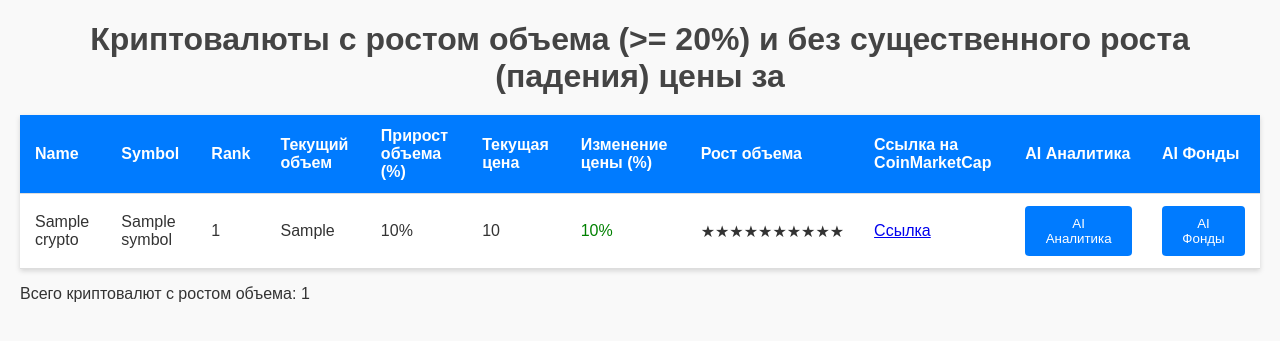
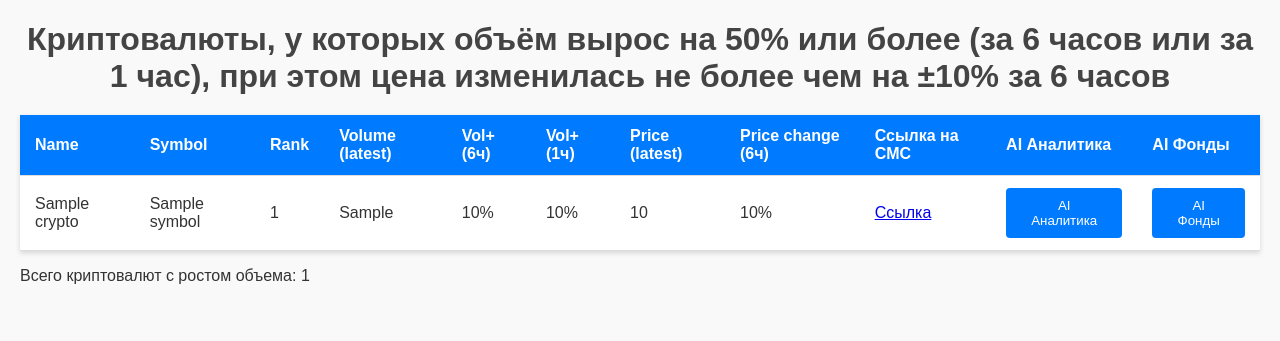
Before and after one commit to JacobJanuary/CryptoAnal, a Flask app: template templates/index.html in a window 1280 px wide. Shown: the top 341 px of the page. Run offline with Flask 3, Linux system fonts and the light colour scheme; the template is opened without the code that fills it: most values are stand-ins (such as "Sample title", 1, 10 or a date in 2020); some libraries are stand-ins or nearby versions.

Commit message:
3.1 новая логика работы - выводим если за 6 часов рост объема более 50% или за час более 50%

```diff
--- a/app.py
+++ b/app.py
@@ -121,63 +121,104 @@ def index():
                 FROM coins_volume_stats
                 WHERE coin_id = %s
                 ORDER BY datetime DESC
-                LIMIT 6
+                LIMIT 7
             ''', (coin_id,))
             volume_data = cur.fetchall()
 
-            if len(volume_data) >= 2:
-                periods_of_growth = 0
-                time_of_growth = timedelta(0)
-                total_volume_increase_percentage = 0
+            # Если вообще нет записей — пропускаем
+            if not volume_data:
+                continue
 
-                for i in range(1, len(volume_data)):
-                    prev_volume, prev_datetime = volume_data[i][1], volume_data[i][0]
-                    curr_volume, curr_datetime = volume_data[i - 1][1], volume_data[i - 1][0]
+            # ---------------------------------------------------
+            # 1) Функция поиска "объёма N часов назад" (fallback 6->5->4->3->2->1)
+            #    Аналогично сделаем и для цены.
+            # ---------------------------------------------------
+            def get_old_value(data, idx=1):
+                """
+                Ищем "старое" значение volume/price n часов назад,
+                при этом пытаемся взять 6, потом 5, 4 и т.д. если не хватает строк.
+                Если нет данных даже на 1 час, вернётся None.
 
-                    # Проверяем, что даты не None
-                    if prev_datetime and curr_datetime:
-                        time_diff = datetime.fromisoformat(str(curr_datetime)) - datetime.fromisoformat(
-                            str(prev_datetime))
-                    else:
-                        time_diff = timedelta(0)
+                Параметр idx=1 говорит: "пытаемся взять 6" (т. е. data[6]),
+                но если len(data) <= 6, пробуем 5, 4... 1.
+                """
+                for hours_back in range(6, 0, -1):
+                    if len(data) > hours_back:
+                        return data[hours_back][idx]  # volume или price
+                return None
 
-                    if prev_volume and curr_volume and curr_volume > prev_volume:
-                        periods_of_growth += 1
-                        time_of_growth += time_diff
+            # ---------------------------------------------------
+            # 2) Расчёт объёмного роста за 6 часов (fallback)
+            # ---------------------------------------------------
+            latest_volume = volume_data[0][1]  # свежий volume
+            old_volume_6h = get_old_value(volume_data, idx=1)  # volume X часов назад
 
-                        increase_percentage = ((curr_volume - prev_volume) / prev_volume) * 100
-                        total_volume_increase_percentage += increase_percentage
+            if old_volume_6h is not None and old_volume_6h != 0:
+                volume_increase_6h = ((latest_volume - old_volume_6h) / old_volume_6h) * 100
+            else:
+                volume_increase_6h = None
 
-                average_volume_increase_percentage = (
-                    total_volume_increase_percentage / periods_of_growth if periods_of_growth > 0 else 0
-                )
+            # ---------------------------------------------------
+            # 3) Расчёт объёмного роста за 1 час
+            #    (тут нет fallback: нужен хотя бы 1 предыдущий час — data[1])
+            # ---------------------------------------------------
+            if len(volume_data) > 1:
+                one_hour_volume = volume_data[1][1]
+                if one_hour_volume and one_hour_volume != 0:
+                    volume_increase_1h = ((latest_volume - one_hour_volume) / one_hour_volume) * 100
+                else:
+                    volume_increase_1h = None
+            else:
+                volume_increase_1h = None
 
-                if volume_data and len(volume_data) >= 2:
-                    # Если значения уже datetime:
-                    time_difference_global = volume_data[0][0] - volume_data[1][0]
-                else:
-                    time_difference_global = timedelta(0)
+            # ---------------------------------------------------
+            # 4) Расчёт изменения цены за 6 часов (по тому же принципу fallback)
+            # ---------------------------------------------------
+            latest_price = volume_data[0][2]
+            old_price_6h = get_old_value(volume_data, idx=2)
 
-                latest_volume, latest_price = volume_data[0][1], volume_data[0][2]
-                previous_volume, previous_price = volume_data[1][1], volume_data[1][2]
+            if old_price_6h is not None and old_price_6h != 0:
+                price_change_6h = ((latest_price - old_price_6h) / old_price_6h) * 100
+            else:
+                price_change_6h = None
 
-                if all(v is not None for v in (previous_volume, latest_volume, latest_price)):
-                    volume_increase = ((latest_volume - previous_volume) / previous_volume) * 100
-                    price_change = ((latest_price - previous_price) / previous_price) * 100
+            # ---------------------------------------------------
+            # 5) Проверяем условия отбора:
+            #    (A) 6h volume >= 50% ИЛИ 1h volume >= 50%
+            #    И 6h price change <= 10% (по модулю)
+            # ---------------------------------------------------
+            #  -- Если не можем посчитать price_change_6h, считаем что монету пропускаем,
+            #     т.к. неизвестна цена, нет смысла выводить (ведь "и при этом" часть невыполнима).
+            #  -- Аналогично, если нет volume_increase_6h и нет volume_increase_1h,
+            #     то тоже пропускаем.
+            # ---------------------------------------------------
+            if price_change_6h is None:
+                continue  # нет цены 6 часов назад — пропускаем
 
-                    if volume_increase >= 20 and abs(price_change) <= 10:
-                        crypto_data_to_display.append({
-                            "name": coin[1],
-                            "symbol": coin[2],
-                            "rank": coin[3],
-                            "current_volume": format_volume(latest_volume),
-                            "volume_increase": volume_increase,
-                            "current_price": format_price(latest_price),
-                            "price_change": price_change,
-                            "periods_of_growth": min(periods_of_growth, 5),
-                            "time_of_growth": time_of_growth,
-                            "average_volume_increase_percentage": average_volume_increase_percentage
-                        })
+            abs_price_change_6h = abs(price_change_6h)
+
+            # Логика по объёму: нужно, чтобы хотя бы одно из значений >= 50
+            condition_volume = False
+
+            if volume_increase_6h is not None and volume_increase_6h >= 50:
+                condition_volume = True
+            if volume_increase_1h is not None and volume_increase_1h >= 50:
+                condition_volume = True
+
+            # Логика по цене: цена менялась не более чем на 10% за 6ч
+            condition_price = (abs_price_change_6h <= 10)
+
+            if condition_volume and condition_price:
+                crypto_data_to_display.append({
+                    "name": coin[1],
+                    "symbol": coin[2],
+                    "rank": coin[3],
+                    "current_volume": format_volume(latest_volume),
+                    "volume_increase_6h": volume_increase_6h if volume_increase_6h is not None else 0,
+                    "volume_increase_1h": volume_increase_1h if volume_increase_1h is not None else 0,
+                    "current_price": format_price(latest_price),
+                    "price_change_6h": price_change_6h,
+                })
 
         if request.method == "POST":
             name = request.form.get("name")
--- a/templates/index.html
+++ b/templates/index.html
@@ -7,11 +7,11 @@
     <script src="{{ url_for('static', filename='main.js') }}"></script>
 </head>
 <body>
-<h1>Криптовалюты с ростом объема (>= 20%) и без существенного роста (падения) цены за
-    {% if time_difference %}{% if time_difference.days > 0 %}{{ time_difference.days }} дн. {% endif %}
-    {% if time_difference.seconds // 3600 > 0 %}{{ time_difference.seconds // 3600 }} ч. {% endif %}
-    {% if (time_difference.seconds % 3600) // 60 > 0 %}{{ (time_difference.seconds % 3600) // 60 }} мин.{% endif %}
-    {% else %}недостаточно данных{% endif %}</h1>
+<h1>
+    Криптовалюты, у которых объём вырос на 50% или более
+    (за 6 часов или за 1 час),
+    при этом цена изменилась не более чем на ±10% за 6 часов
+</h1>
 {% if crypto_data %}
 <div id="table-container">
     <table id="cryptoTable">
@@ -20,12 +20,15 @@
         <th data-type="string">Name</th>
         <th data-type="string">Symbol</th>
         <th data-type="number">Rank</th>
-            <th data-type="number">Текущий объем</th>
-            <th data-type="percent">Прирост объема (%)</th>
-            <th data-type="number">Текущая цена</th>
-            <th data-type="percent">Изменение цены (%)</th>
-            <th>Рост объема</th>
-            <th>Ссылка на CoinMarketCap</th>
+        <th data-type="number">Volume (latest)</th>
+        <!-- Новый столбец: рост за 6 часов -->
+        <th data-type="percent">Vol+ (6ч)</th>
+        <!-- Новый столбец: рост за 1 час -->
+        <th data-type="percent">Vol+ (1ч)</th>
+        <th data-type="number">Price (latest)</th>
+        <!-- Новый столбец: изменение цены за 6 часов -->
+        <th data-type="percent">Price change (6ч)</th>
+        <th>Ссылка на CMC</th>
         <th>AI Аналитика</th>
         <th>AI Фонды</th>
         </tr>
@@ -37,20 +40,19 @@
         <td>{{ crypto.symbol }}</td>
         <td>{{ crypto.rank }}</td>
         <td>{{ crypto.current_volume }}</td>
-            <td>{{ crypto.volume_increase|round(2) }}%</td>
+        <td>{{ crypto.volume_increase_6h|round(2) }}%</td>
+        <td>{{ crypto.volume_increase_1h|round(2) }}%</td>
         <td>{{ crypto.current_price }}</td>
-            <td class="{% if crypto.price_change > 0 %}positive-change{% elif crypto.price_change < 0 %}negative-change{% endif %}">{{ crypto.price_change|round(2) }}%</td>
+        <td>{{ crypto.price_change_6h|round(2) }}%</td>
         <td>
-                <div class="tooltip">
-                    {% for i in range(crypto.periods_of_growth) %}★{% endfor %}
-                    <span class="tooltiptext">За {% if crypto.time_of_growth.days > 0 %}{{ crypto.time_of_growth.days }} дн. {% endif %}
-                    {% if crypto.time_of_growth.seconds // 3600 > 0 %}{{ crypto.time_of_growth.seconds // 3600 }} ч. {% endif %}
-                    {% if (crypto.time_of_growth.seconds % 3600) // 60 > 0 %}{{ (crypto.time_of_growth.seconds % 3600) // 60 }} мин.{% endif %}
-                    объем вырос на {{ crypto.average_volume_increase_percentage|round(2) }}%</span>
-                </div>
+            <a href="https://coinmarketcap.com/currencies/{{ crypto.name|lower|replace(' ', '-') }}"
+               target="_blank">Ссылка</a>
         </td>
-            <td><a href="https://coinmarketcap.com/currencies/{{ crypto.name|lower|replace(' ', '-') }}" target="_blank">Ссылка</a></td>
-            <td><button onclick="showAIAnalytics('{{ crypto.name }}', '{{ crypto.symbol }}')" class="ai-analytics">AI Аналитика</button></td>
+        <td>
+            <button onclick="showAIAnalytics('{{ crypto.name }}', '{{ crypto.symbol }}')" class="ai-analytics">
+                AI Аналитика
+            </button>
+        </td>
         <td><button class="ai-funds">AI Фонды</button></td>
     </tr>
     {% endfor %}
@@ -59,7 +61,7 @@
 </div>
 <p>Всего криптовалют с ростом объема: {{ crypto_data|length }}</p>
 {% else %}
-<p>Нет данных о криптовалютах с ростом объема более 10%.</p>
+<p>Нет данных о криптовалютах с ростом объема более 50%.</p>
 {% endif %}
 
 <div id="modal" class="modal">
```
Lines whose indentation alone changed are shown as unchanged.
